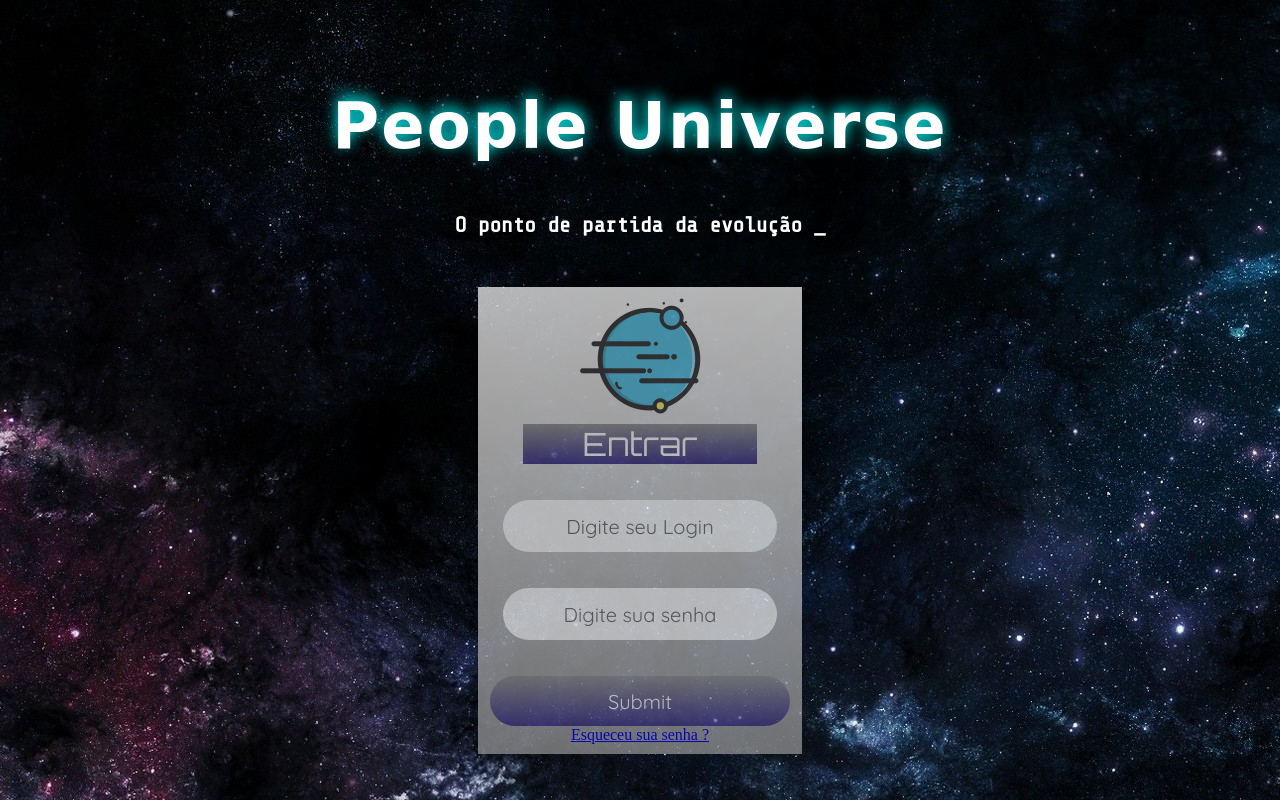
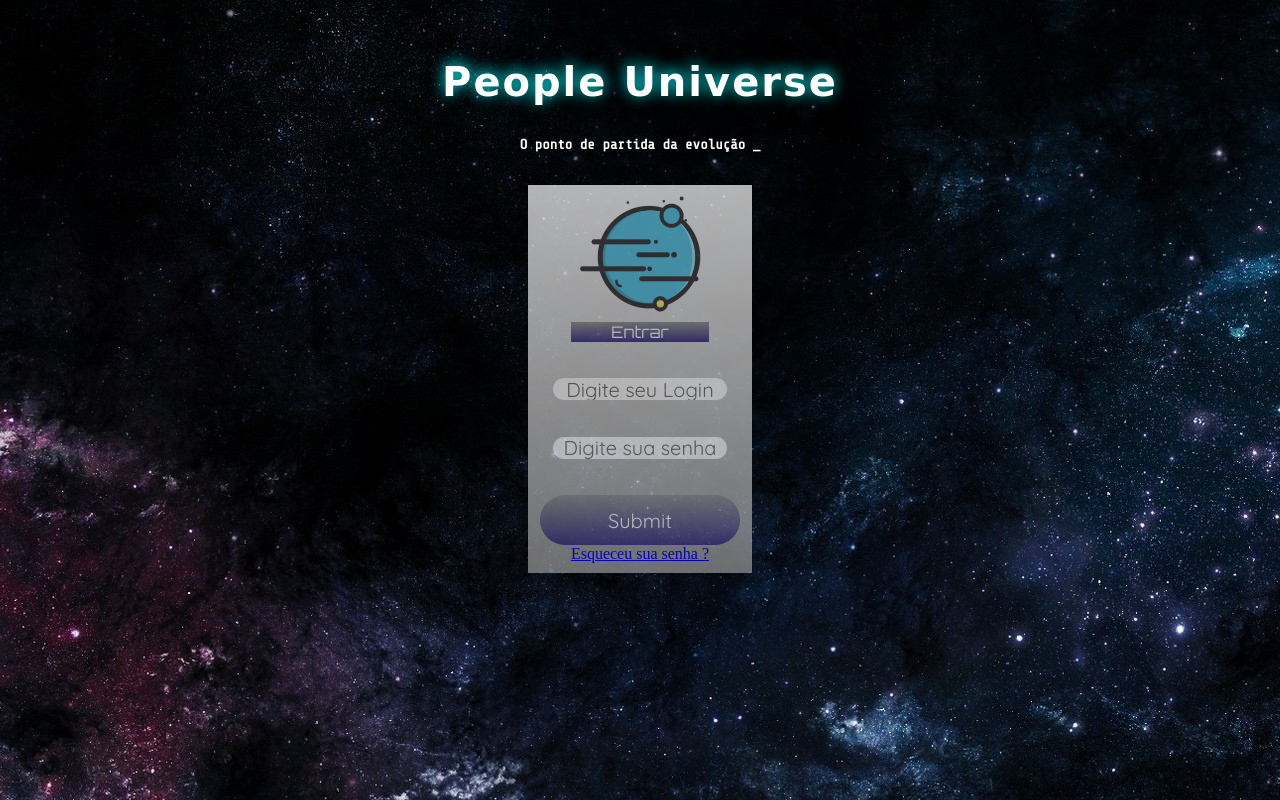
Before and after one commit to LeonardoCavalcante/People-Universe, a PHP site: page / in a window 1280 px wide. Run offline with PHP 8.4, Linux system fonts and the light colour scheme; some web fonts are replaced.

Commit message:
Diminuir tamanho da pagina

```diff
--- a/estilo.css
+++ b/estilo.css
@@ -14,12 +14,12 @@ h1{
 #Cabeçalho{
     font-family: 'Bowlby One SC', cursive;
     color: #ffffff;
-    font-size: 200%;
+    font-size: 125%;
     letter-spacing: 2px;
 
 }
 #Cabeçalho,#titulo2:hover{
-    text-shadow:aqua 0px -4px 15px;
+    text-shadow:aqua 0px -2px 15px;
 }
 
 #titulo2{
@@ -27,14 +27,14 @@ h1{
     font-family: 'Share Tech Mono', monospace;
     color: #ffffff;
     text-align: center;
-    font-size: 200%;
+    font-size: 130%;
 }
 
 
 
 footer{
     color:white;
-    margin-top:4%;
+    margin-top:9%;
     margin-left:30%;
     width:40%;
     text-align:center;
@@ -45,7 +45,7 @@ footer{
 fieldset#login{
     text-align: center;
     margin: auto;
-    width: 20%;
+    width: 10%;
     opacity: 0.7;
     background-image: linear-gradient(to bottom, #fff, #999);
     border: none;
@@ -56,7 +56,7 @@ fieldset#login{
 #entrar{
     color: #fff;
     font-family: 'Orbitron', sans-serif;
-    font-size: 200%;
+    font-size: 100%;
     background-image: linear-gradient(to bottom, #999,#483D8B);
     padding-left: 20%;
     padding-right:20%;
@@ -65,8 +65,8 @@ fieldset#login{
 
 }
 .nomedeuser{
-    width: 270px;
-    height: 50px;
+    width:170px;
+    height: 20px;
     border-radius: 30px;
     text-align: center;
     border-color: #ccc;
@@ -80,7 +80,7 @@ fieldset#login{
     border:none;
     border-radius: 30px;
     height: 50px;
-    width: 300px;
+    width: 200px;
     color: white;
     font-family: 'Quicksand', sans-serif;
     font-size: 15pt;
```
